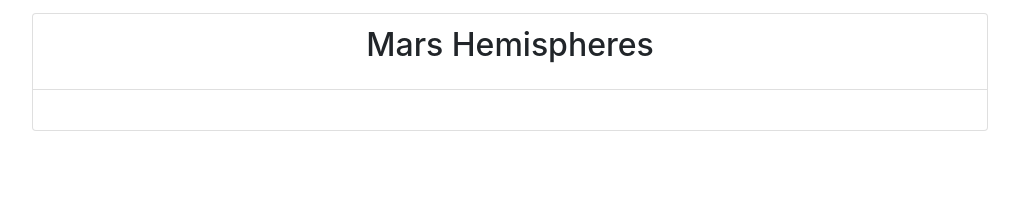
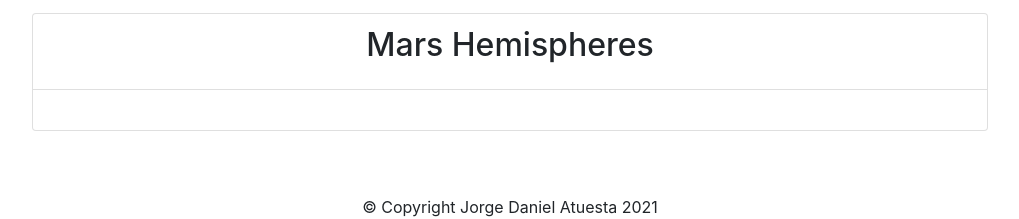
Before and after one commit to danielatuesta55/web-scraping-challenge, a Flask app: page / in a window 1280 px wide. Shown: the part 668-887 px from the top of the page, without its empty margins (130-1149 px from the left). Before the commit the page ends 799 px from the top, so only its background shows below. Run offline with Flask 2, Linux system fonts and the light colour scheme; data that the repository does not hold is empty; some libraries are stand-ins or nearby versions.

Commit message:
Added the footer with copy right to my name for the flask app

```diff
--- a/app/templates/index.html
+++ b/app/templates/index.html
@@ -86,6 +86,8 @@
         </section>
 
     </div>
-
+<footer class="footer text-center">
+    &copy; Copyright Jorge Daniel Atuesta 2021
+</footer>
 </body>
 </html>
```
